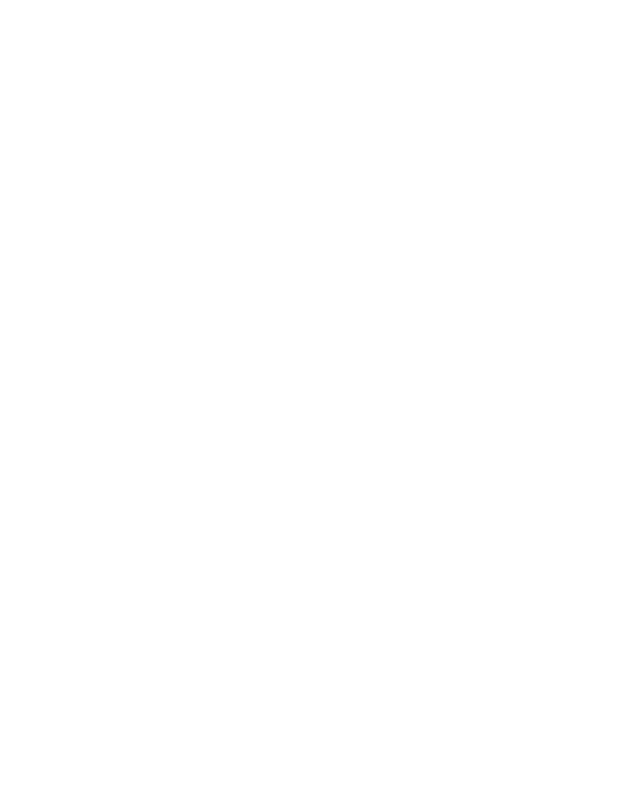
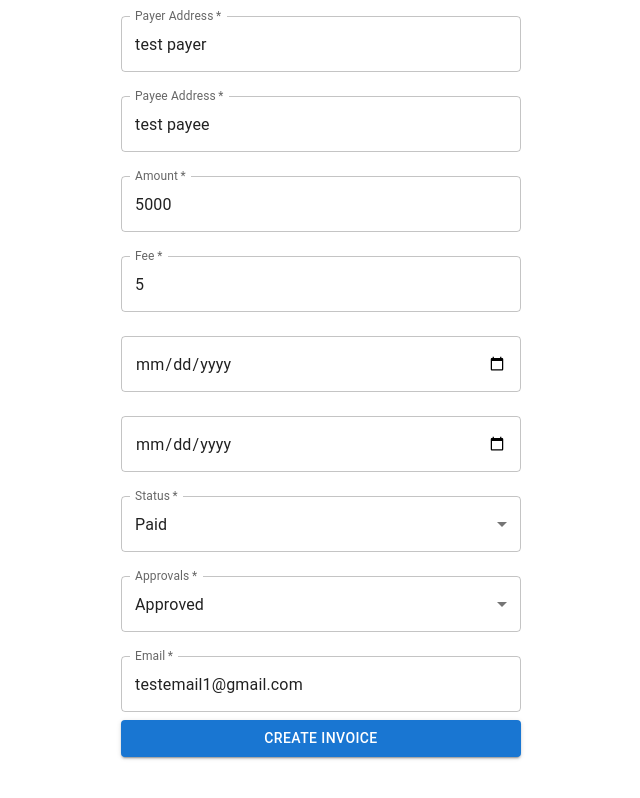
Before and after one commit to Cr3dentials/Cr3dentials-Dashboard, a React (Create React App) app: page /edit-invoice in a window 1280 px wide. Before the commit this address had no page. Shown: the top 798 px of the page, without its empty margins (319-959 px from the left). Built offline with nearby package versions, Linux system fonts and the light colour scheme.

Commit message:
edit Invoice

```diff
--- a/src/App.js
+++ b/src/App.js
@@ -14,6 +14,7 @@ import CreateUser from './pages/CreateUser';
 import GetUser from './pages/GetUser';
 import PayInvoice from "./pages/PayInvoice"
 import CreateInvoice from './Components/CreateInvoice/CreateInvoice';
+import EditInvoice from './pages/EditInvoice';
 
 function App() {
   const [isLoggedIn, setIsLoggedIn] = useState(false);
@@ -74,6 +75,7 @@ function App() {
          <Route path="/create-user" element={<CreateUser/>} />
          <Route path="/pay-invoice" element={<PayInvoice/>} />
          <Route path="/create-invoice" element={<CreateInvoice/>} />
+         <Route path="/edit-invoice" element={<EditInvoice/>} />
          <Route path="/get-user" element={<GetUser/>} />
          {/* <Route path="/delete-invoice" element={<CreateInvoice/>} /> */}
       </Routes>
--- a/src/pages/CreateUser.js
+++ b/src/pages/CreateUser.js
@@ -2,7 +2,7 @@ import React, { useState } from 'react';
 import TextField from '@mui/material/TextField';
 import Button from '@mui/material/Button';
 import MenuItem from '@mui/material/MenuItem';
-import Alert from '@mui/material/Alert'; // Import Alert from Material-UI
+import Alert from '@mui/material/Alert';
 import axios from 'axios';
 
 const roles = [2, 1, 3];
--- a/src/pages/Dashboard.js
+++ b/src/pages/Dashboard.js
@@ -1,4 +1,5 @@
 import React, { useState, useEffect } from 'react';
+import { Link } from 'react-router-dom';
 import Avatar from '@mui/material/Avatar';
 import EditInvoice from './EditInvoice';
 import Icon1 from "../images/dashIcon1.png";
@@ -172,12 +173,21 @@ const Dashboard = ({ onSignOut }) => {
                 <span className="transaction-fee">Fee: ${invoice.fee}</span>
               </div>
               <div className="transaction-actions">
-          <Button onClick={() => handleEditClick(invoice)}>Edit</Button>
+
+                <Link
+                  to={{
+                    pathname: '/edit-invoice',
+                    state: { invoiceDetails: invoice },
+                  }}
+                >
+                  <Button>Edit</Button>
+                </Link>
               </div>
             </li>
           ))}
         </ul>
       </div>
+
       {selectedInvoice && (
         <EditInvoice
           invoice={selectedInvoice}
--- a/src/pages/EditInvoice.js
+++ b/src/pages/EditInvoice.js
@@ -1,56 +1,204 @@
 import React, { useState } from 'react';
 import TextField from '@mui/material/TextField';
 import Button from '@mui/material/Button';
+import MenuItem from '@mui/material/MenuItem';
 import axios from 'axios';
+import './index.css';
 
-const EditInvoice = ({ invoice, onClose }) => {
-  const [editedInvoiceData, setEditedInvoiceData] = useState({
-    // Initialize with the existing invoice data
-    payer_address: invoice.payer_address,
-    payee_address: invoice.payee_address,
-    // ... other fields ...
+
+const EditInvoice = () => {
+  const [invoiceData, setInvoiceData] = useState({
+    payer_address: 'test payer',
+    payee_address: 'test payee',
+    amount: '5000',
+    fee: '5',
+    creation_date: '2/2/2024',
+    due_date: '2/12/2024',
+    status: '1',
+    approvals: '1',
+    email: 'testemail1@gmail.com',
+  });
+  const [submissionStatus, setSubmissionStatus] = useState(null);
+  const [labelVisibility, setLabelVisibility] = useState({
+    creation_date: false,
+    due_date: false,
   });
 
   const handleChange = (e) => {
-    const { name, value } = e.target;
-    setEditedInvoiceData((prevData) => ({ ...prevData, [name]: value }));
+    let value = e.target.value;
+
+    setInvoiceData((prevData) => ({
+      ...prevData,
+      [e.target.name]: value,
+    }));
   };
 
-  const handleSave = async () => {
+  const handleFocus = (fieldName) => {
+    setLabelVisibility((prevVisibility) => ({
+      ...prevVisibility,
+      [fieldName]: true,
+    }));
+  };
+
+  const handleBlur = (fieldName) => {
+    if (!invoiceData[fieldName]) {
+      setLabelVisibility((prevVisibility) => ({
+        ...prevVisibility,
+        [fieldName]: false,
+      }));
+    }
+  };
+
+  const handleSubmit = async (e) => {
+    e.preventDefault();
     try {
-      // Make a PUT request to update the invoice
-      await axios.put(`https://t5epo0n12j.execute-api.us-east-1.amazonaws.com/Stage/invoices/${invoice.invoice_id}`, {
-        ...editedInvoiceData,
+      const response = await axios.post(
+        'https://t5epo0n12j.execute-api.us-east-1.amazonaws.com/Stage/invoices',
+        { body: invoiceData },
+        {
+          headers: {
+            'Content-Type': 'application/json'
+          },
+        }
+      );
+      console.log('Response:', response.data);
+      setSubmissionStatus('success');
+      setInvoiceData({
+        payer_address: '',
+        payee_address: '',
+        amount: '',
+        fee: '',
+        creation_date: '',
+        due_date: '',
+        status: '',
+        approvals: '',
+        email: '',
       });
-
-      // Close the modal and trigger a data refresh
-      onClose();
+      setLabelVisibility({
+        creation_date: false,
+        due_date: false,
+      });
     } catch (error) {
-      console.error('Error updating invoice:', error);
+      console.error('Error creating invoice:', error);
+      setSubmissionStatus('error');
     }
   };
 
   return (
-    <div className="edit-invoice-modal">
-      <h2>Edit Invoice</h2>
-      <form>
-        <TextField
+    <div className="outer-container">
+      <form onSubmit={handleSubmit} style={{ maxWidth: '400px', margin: 'auto' }}>
+      <TextField
           label="Payer Address"
           name="payer_address"
-          value={editedInvoiceData.payer_address}
+          value={invoiceData.payer_address}
           onChange={handleChange}
           fullWidth
           margin="normal"
           required
         />
-        {/* ... other fields ... */}
-        <Button onClick={handleSave} variant="contained" color="primary" fullWidth>
-          Save Changes
+        <TextField
+          label="Payee Address"
+          name="payee_address"
+          value={invoiceData.payee_address}
+          onChange={handleChange}
+          fullWidth
+          margin="normal"
+          required
+        />
+        <TextField
+          type="number"
+          label="Amount"
+          name="amount"
+          value={invoiceData.amount}
+          onChange={handleChange}
+          fullWidth
+          margin="normal"
+          required
+        />
+        <TextField
+          type="number"
+          label="Fee"
+          name="fee"
+          value={invoiceData.fee}
+          onChange={handleChange}
+          fullWidth
+          margin="normal"
+          required
+        />
+        <TextField
+          type="date"
+          label={labelVisibility.creation_date ? 'Creation Date' : ''}
+              name="creation_date"
+              value={invoiceData.creation_date}
+              onChange={handleChange}
+              onFocus={() => handleFocus('creation_date')}
+              onBlur={() => handleBlur('creation_date')}
+              fullWidth
+          margin="normal"
+          required
+        />
+        <TextField
+          type="date"
+          label={labelVisibility.due_date ? 'Due Date' : ''}
+          name="due_date"
+          value={invoiceData.due_date}
+          onChange={handleChange}
+          onFocus={() => handleFocus('due_date')}
+          onBlur={() => handleBlur('due_date')}
+          fullWidth
+          margin="normal"
+          required
+        />
+        <TextField
+  select
+  label="Status"
+  name="status"
+  value={invoiceData.status}
+  onChange={handleChange}
+  fullWidth
+  margin="normal"
+  required
+>
+  <MenuItem value="1">Paid</MenuItem>
+  <MenuItem value="0">Unpaid</MenuItem>
+</TextField>
+
+<TextField
+  select
+  label="Approvals"
+  name="approvals"
+  value={invoiceData.approvals}
+  onChange={handleChange}
+  fullWidth
+  margin="normal"
+  required
+>
+  <MenuItem value="1">Approved</MenuItem>
+  <MenuItem value="0">Not Approved</MenuItem>
+</TextField>
+
+        <TextField
+          type="email"
+          label="Email"
+          name="email"
+          value={invoiceData.email}
+          onChange={handleChange}
+          fullWidth
+          margin="normal"
+          required
+        />
+        <Button type="submit" variant="contained" color="primary" fullWidth>
+          Create Invoice
         </Button>
       </form>
-      <Button onClick={onClose} variant="outlined" color="secondary" fullWidth>
-        Cancel
-      </Button>
+
+      {submissionStatus === 'success' && (
+        <p style={{ color: 'green' }}>Invoice created successfully!</p>
+      )}
+
+      {submissionStatus === 'error' && (
+        <p style={{ color: 'red' }}>Error creating invoice. Please try again.</p>
+      )}
     </div>
   );
 };
--- a/src/pages/GetUser.js
+++ b/src/pages/GetUser.js
@@ -43,9 +43,8 @@ const UserInfo = () => {
   };
 
   useEffect(() => {
-    // Fetch all users data when the component mounts
     fetchAllUsersData();
-  }, []); // Empty dependency array ensures the effect runs once after the first render
+  }, []);
 
   const renderUserData = (userData) => {
     return (
```
Lines whose indentation alone changed are shown as unchanged.
